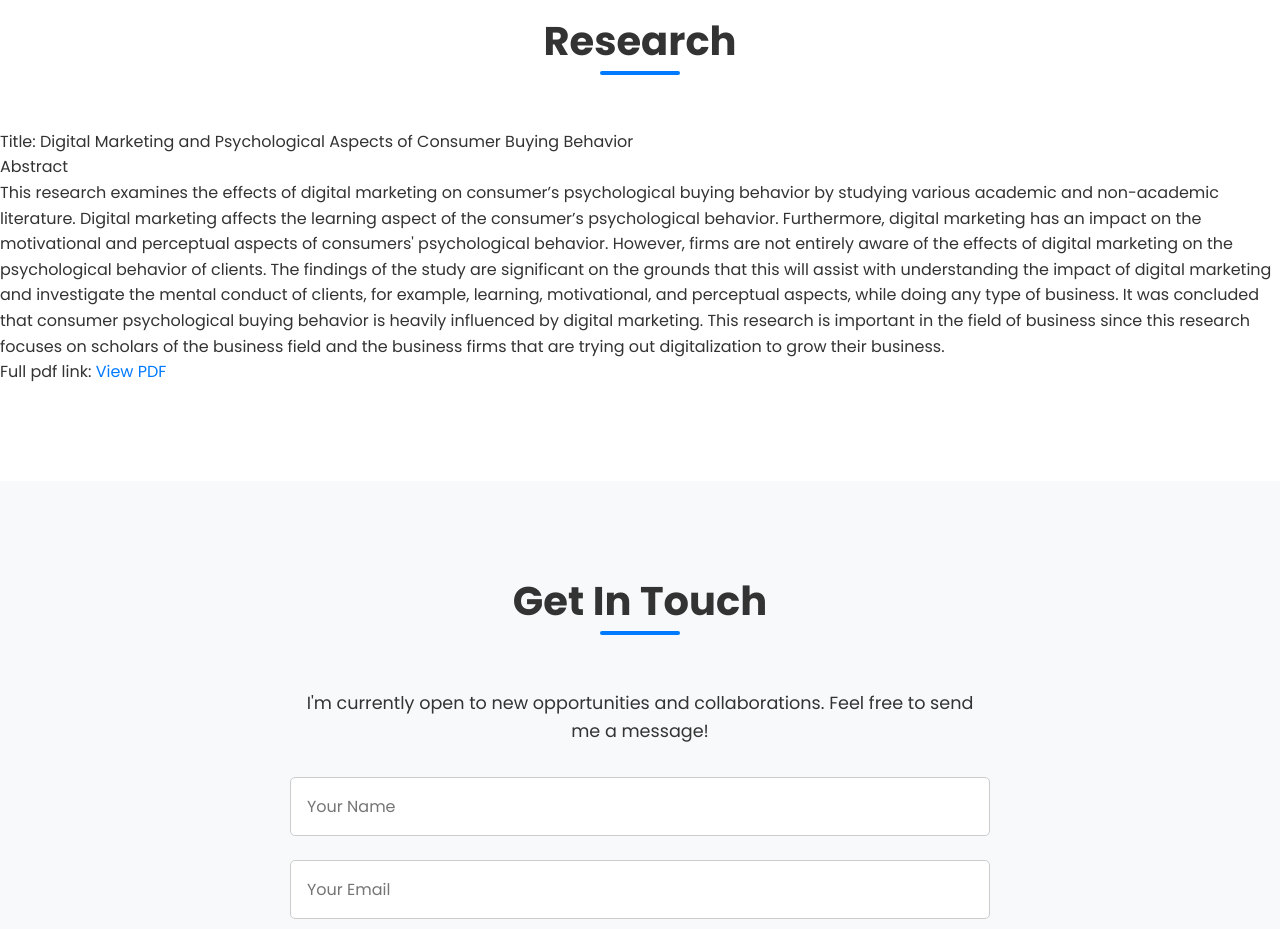
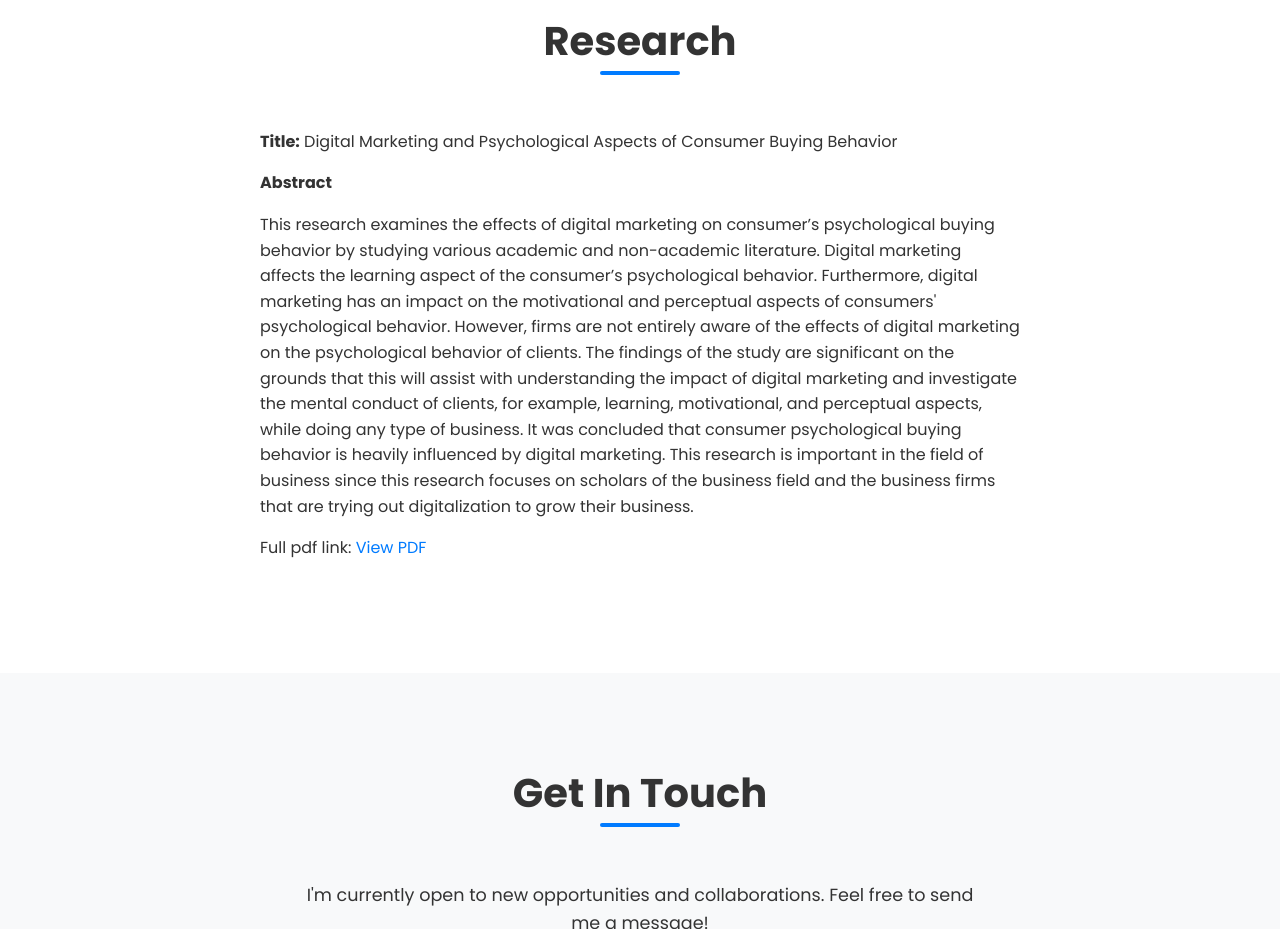
Before and after one commit to adhikariganesh9813/ganadhik.github.io, a plain HTML site: page index.html in a window 1280 px wide. Shown: the part 2560-3489 px from the top of the page. Drawn offline with Linux system fonts and the light colour scheme.

Commit message:
Update index.html

```diff
--- a/index.html
+++ b/index.html
@@ -139,10 +139,13 @@
 
         <section id="research">
             <h2 class="section-title">Research</h2>
-            <p>Title: Digital Marketing and Psychological Aspects of Consumer Buying Behavior</p>
-            <p>Abstract</p>
-            <p>This research examines the effects of digital marketing on consumer’s psychological buying behavior by studying various academic and non-academic literature. Digital marketing affects the learning aspect of the consumer’s psychological behavior. Furthermore, digital marketing has an impact on the motivational and perceptual aspects of consumers' psychological behavior. However, firms are not entirely aware of the effects of digital marketing on the psychological behavior of clients. The findings of the study are significant on the grounds that this will assist with understanding the impact of digital marketing and investigate the mental conduct of clients, for example, learning, motivational, and perceptual aspects, while doing any type of business. It was concluded that consumer psychological buying behavior is heavily influenced by digital marketing. This research is important in the field of business since this research focuses on scholars of the business field and the business firms that are trying out digitalization to grow their business. </p>
-            <p>Full pdf link: <a href="https://github.com/adhikariganesh9813/Research-Paper-Digital-Marketing-and-Psychological-Aspects-of-Consumer-Buying-Behavior.git" target="_blank">View PDF</a></p>
+
+            <div class="research-content">
+                <p><strong>Title:</strong> Digital Marketing and Psychological Aspects of Consumer Buying Behavior</p>
+                <p><strong>Abstract</strong></p>
+                <p>This research examines the effects of digital marketing on consumer’s psychological buying behavior by studying various academic and non-academic literature. Digital marketing affects the learning aspect of the consumer’s psychological behavior. Furthermore, digital marketing has an impact on the motivational and perceptual aspects of consumers' psychological behavior. However, firms are not entirely aware of the effects of digital marketing on the psychological behavior of clients. The findings of the study are significant on the grounds that this will assist with understanding the impact of digital marketing and investigate the mental conduct of clients, for example, learning, motivational, and perceptual aspects, while doing any type of business. It was concluded that consumer psychological buying behavior is heavily influenced by digital marketing. This research is important in the field of business since this research focuses on scholars of the business field and the business firms that are trying out digitalization to grow their business.</p>
+                <p>Full pdf link: <a href="https://github.com/adhikariganesh9813/Research-Paper-Digital-Marketing-and-Psychological-Aspects-of-Consumer-Buying-Behavior.git" target="_blank">View PDF</a></p>
+            </div>
         </section>
 
         <section id="contact">
```
